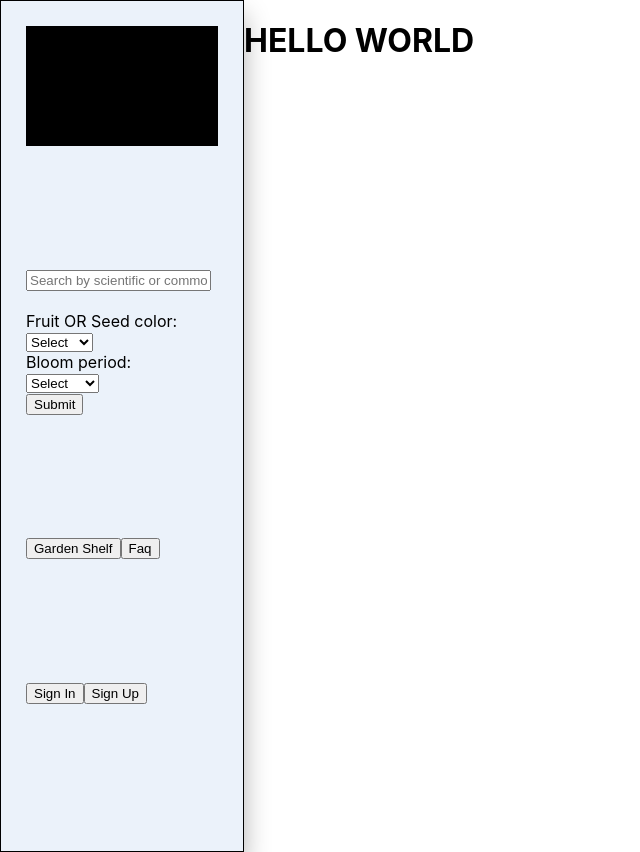
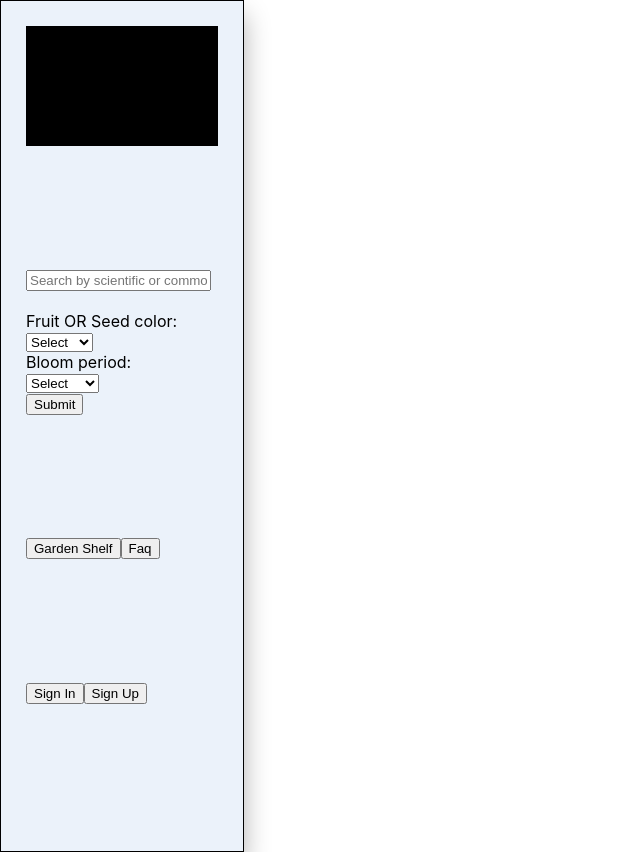
Before and after one commit to cbatsoula/plantapp-client, a React (Create React App) app: page / in a window 1280 px wide. Shown: the whole page, without its empty margins (0-640 px from the left). Built offline with nearby package versions, Linux system fonts and the light colour scheme; no server answers.

Commit message:
user flow improvements, simplified that only one collection or show will successfully render as to not overwhlem the user

```diff
--- a/src/App.js
+++ b/src/App.js
@@ -114,6 +114,7 @@ class App extends React.Component {
             this.setState({
               plantdata: data,
               currentPlant: null,
+              gardenOnClick: false,
             })
           })
           .catch(error => {
@@ -205,6 +206,8 @@ class App extends React.Component {
      gardenOnClick: !this.state.gardenOnClick,
      pastplantdata: this.state.plantdata,
      plantdata: null,
+     showing: null,
+     searchTerm: "",
    }, () => {console.log("gardenOnClick", this.state)})
 
  }
@@ -258,7 +261,8 @@ class App extends React.Component {
           ?
           <PlantShow closePlantShow={this.closePlantShow} currentPlant={this.state.currentPlant} showing={this.state.showing}/>
           :
-          <h1>HELLO WORLD</h1>
+          null
+          // <h1>HELLO WORLD</h1>
           //if i have a currentPlant I want to see the details, if I dont have a current plant, show nothing
         }
 
```
